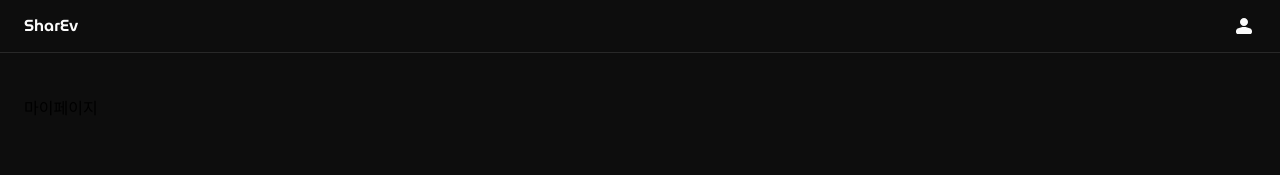
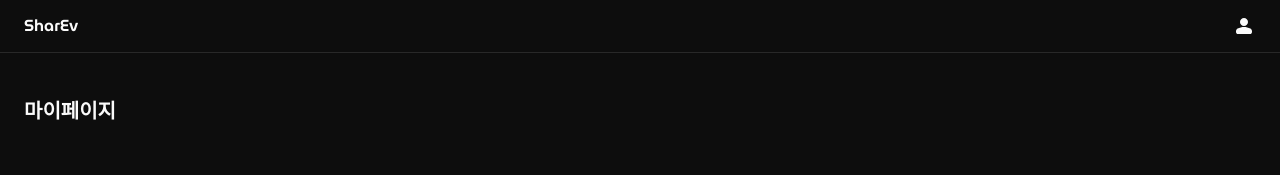
Before and after one commit to Nowdays-Goodnight-Cool-Niang/SharEv-Frontend, a React (Vite) app: page /user/11111 in a window 1280 px wide. Shown: the top 175 px of the page. Built offline with nearby package versions, Linux system fonts and the light colour scheme; a web font is replaced by a local one.

Commit message:
refactor: 💡 폼 최상단 헤더 재사용
✅ Closes: #24

```diff
--- a/src/components/profile/FormHeader.tsx
+++ b/src/components/profile/FormHeader.tsx
@@ -1,9 +1,13 @@
-function AccountHeader() {
+interface FormHeaderProps {
+  content: string;
+}
+
+function FormHeader({ content }: FormHeaderProps) {
   return (
     <header>
-      <h1 className="text-title-1 text-gray-50">프로필을 완성하세요</h1>
+      <h1 className="text-title-1 text-gray-50">{content}</h1>
     </header>
   );
 }
 
-export default AccountHeader;
+export default FormHeader;
--- a/src/pages/MyPage.tsx
+++ b/src/pages/MyPage.tsx
@@ -1,5 +1,11 @@
+import FormHeader from '../components/profile/FormHeader';
+
 function MyPage() {
-  return <main className="pt-11">마이페이지</main>;
+  return (
+    <main className="pt-11">
+      <FormHeader content="마이페이지" />
+    </main>
+  );
 }
 
 export default MyPage;
--- a/src/pages/ProfileSetup.tsx
+++ b/src/pages/ProfileSetup.tsx
@@ -5,7 +5,7 @@ import FormContent from '../components/profile/FormContent';
 function ProfileSetup() {
   return (
     <main className="pt-11">
-      <FormHeader />
+      <FormHeader content="프로필을 완성하세요" />
       <NoticeInfo />
       <FormContent />
     </main>
```
